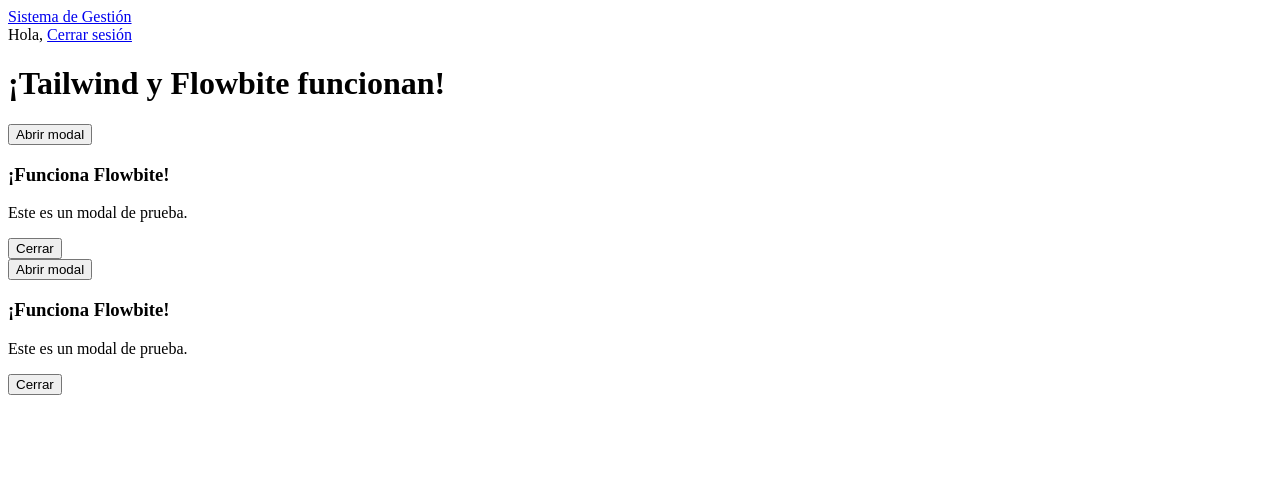
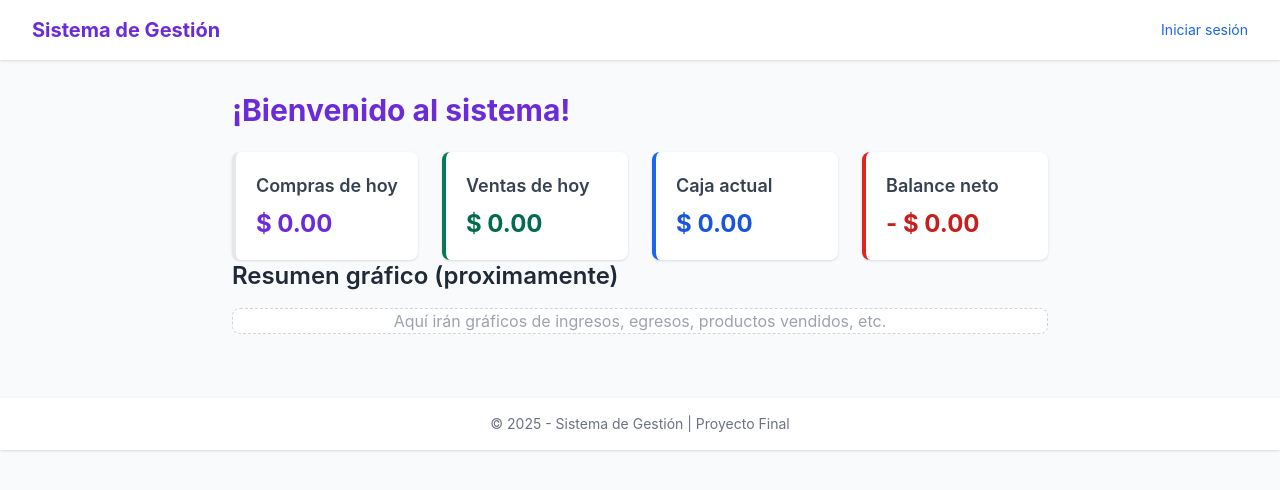
Before and after one commit to JULFABOR/PUERTO_REAL_DEFINITIVO, a Django app: page / in a window 1280 px wide. Shown: the top 490 px of the page. Run offline with Django 5.2, Linux system fonts and the light colour scheme; style sheets or scripts are compiled from the project's sources; some libraries are stand-ins or nearby versions.

Commit message:
5 commit Fabri Agregado y funcionando Tailwind y Flowbite de Node.js

```diff
--- a/HOME/templates/home/base.html
+++ b/HOME/templates/home/base.html
@@ -2,63 +2,52 @@
 <!DOCTYPE html>
 <html lang="es">
 <head>
-  <meta charset="UTF-8">
-  <meta name="viewport" content="width=device-width, initial-scale=1.0">
-  <title>{% block title %}Panel | Sistema de Gestión{% endblock %}</title>
+  <meta charset="UTF-8" />
+  <meta name="viewport" content="width=device-width, initial-scale=1.0" />
+  <title>{% block title %}Sistema de Gestión{% endblock %}</title>
 
-  <!-- CSS compilado de Tailwind + Flowbite -->
-  <link rel="stylesheet" href="{% static 'css/dist/styles.css' %}">
+  <!-- TailwindCSS compilado -->
+  <link rel="stylesheet" href="{% static 'css/dist/styles.css' %}" />
+
+  <!-- Flowbite CDN (JS + componentes UI) -->
+  <link rel="stylesheet" href="https://cdnjs.cloudflare.com/ajax/libs/flowbite/2.2.1/flowbite.min.css" />
+  <script defer src="https://cdnjs.cloudflare.com/ajax/libs/flowbite/2.2.1/flowbite.min.js"></script>
 
   <!-- Iconos opcionales -->
   <link href="https://unpkg.com/boxicons@2.1.4/css/boxicons.min.css" rel="stylesheet" />
 </head>
-<body class="text-gray-800 bg-gray-50">
 
-  <!-- Navbar -->
-  <nav class="bg-white shadow fixed top-0 left-0 w-full z-50">
-    <div class="max-w-7xl mx-auto px-4 sm:px-6 lg:px-8 py-3 flex justify-between items-center">
+<body class="bg-gray-50 text-gray-800 min-h-screen flex flex-col">
+
+  <!-- NAVBAR -->
+  <nav class="bg-white shadow z-50 w-full">
+    <div class="max-w-7xl mx-auto px-4 sm:px-6 lg:px-8 py-4 flex justify-between items-center">
       <a href="{% url 'home_dashboard' %}" class="text-xl font-bold text-purple-700 hover:text-purple-900">
         Sistema de Gestión
       </a>
+
       <div class="flex items-center space-x-4">
-        <span class="text-sm text-gray-600 hidden sm:inline">Hola, {{ user.username }}</span>
-        <a href="{% url 'logout' %}" class="text-sm text-red-600 hover:underline">Cerrar sesión</a>
+        {% if user.is_authenticated %}
+          <span class="text-sm hidden sm:inline">Hola, {{ user.username }}</span>
+          <a href="{% url 'logout' %}" class="text-sm text-red-600 hover:underline">Cerrar sesión</a>
+        {% else %}
+          <a href="{% url 'login' %}" class="text-sm text-blue-600 hover:underline">Iniciar sesión</a>
+        {% endif %}
       </div>
     </div>
   </nav>
 
-  <!-- Espacio debajo del navbar -->
-  <div class="pt-20 px-4 sm:px-6 lg:px-8 max-w-7xl mx-auto">
+  <!-- CONTENIDO -->
+  <main class="flex-grow max-w-7xl mx-auto px-4 sm:px-6 lg:px-8 py-8">
+    {% block content %}
+    <!-- Contenido de cada página va acá -->
+    {% endblock %}
+  </main>
 
-    <!-- Contenido dinámico -->
-    {% block content %}
-    {% endblock %}
+  <!-- FOOTER -->
+  <footer class="bg-white shadow mt-8 py-4 text-center text-sm text-gray-500">
+    © {{ year|default:2025 }} - Sistema de Gestión | Proyecto Final
+  </footer>
 
-    <!-- Botón para probar Flowbite -->
-    <div class="mt-10 text-center">
-      <button data-modal-target="default-modal" data-modal-toggle="default-modal" class="bg-blue-500 px-4 py-2 rounded text-white">
-        Abrir modal
-      </button>
-    </div>
-
-    <!-- Modal Flowbite -->
-    <div id="default-modal" tabindex="-1" aria-hidden="true"
-         class="hidden fixed top-0 left-0 w-full h-full bg-black bg-opacity-50 flex justify-center items-center z-50">
-      <div class="bg-white p-6 rounded shadow w-80">
-        <h3 class="text-lg font-semibold text-gray-800">¡Funciona Flowbite!</h3>
-        <p class="mt-2 text-sm text-gray-600">Este es un modal de prueba.</p>
-        <div class="text-right mt-4">
-          <button data-modal-hide="default-modal"
-                  class="bg-red-500 hover:bg-red-600 text-white px-3 py-1 rounded">
-            Cerrar
-          </button>
-        </div>
-      </div>
-    </div>
-
-  </div>
-
-  <!-- Flowbite JS -->
-  <script src="https://cdnjs.cloudflare.com/ajax/libs/flowbite/2.2.1/flowbite.min.js"></script>
 </body>
 </html>
--- a/HOME/templates/home/dashboard.html
+++ b/HOME/templates/home/dashboard.html
@@ -3,25 +3,39 @@
 {% block title %}Inicio | Sistema de Gestión{% endblock %}
 
 {% block content %}
-  <h1 class="text-4xl font-bold text-purple-700 mb-6">¡Tailwind y Flowbite funcionan!</h1>
+  <h1 class="text-3xl font-bold text-purple-700 mb-6">¡Bienvenido al sistema!</h1>
 
-  <button data-modal-target="default-modal" data-modal-toggle="default-modal"
-          class="bg-blue-500 px-4 py-2 text-white rounded">
-    Abrir modal
-  </button>
+  <div class="grid grid-cols-1 sm:grid-cols-2 lg:grid-cols-4 gap-6">
+    <!-- Total Compras -->
+    <div class="bg-white shadow rounded-lg p-5 border-l-4 border-purple-600">
+      <h2 class="text-lg font-semibold text-gray-700">Compras de hoy</h2>
+      <p class="mt-2 text-2xl font-bold text-purple-700">$ 0.00</p>
+    </div>
 
-  <!-- Modal -->
-  <div id="default-modal" tabindex="-1" aria-hidden="true"
-       class="hidden fixed top-0 left-0 w-full h-full bg-black bg-opacity-50 flex justify-center items-center z-50">
-    <div class="bg-white p-6 rounded shadow w-80">
-      <h3 class="text-lg font-semibold text-gray-800">¡Funciona Flowbite!</h3>
-      <p class="mt-2 text-sm text-gray-600">Este es un modal de prueba.</p>
-      <div class="text-right mt-4">
-        <button data-modal-hide="default-modal"
-                class="bg-red-500 hover:bg-red-600 text-white px-3 py-1 rounded">
-          Cerrar
-        </button>
-      </div>
+    <!-- Total Ventas -->
+    <div class="bg-white shadow rounded-lg p-5 border-l-4 border-green-600">
+      <h2 class="text-lg font-semibold text-gray-700">Ventas de hoy</h2>
+      <p class="mt-2 text-2xl font-bold text-green-700">$ 0.00</p>
+    </div>
+
+    <!-- Caja actual -->
+    <div class="bg-white shadow rounded-lg p-5 border-l-4 border-blue-600">
+      <h2 class="text-lg font-semibold text-gray-700">Caja actual</h2>
+      <p class="mt-2 text-2xl font-bold text-blue-700">$ 0.00</p>
+    </div>
+
+    <!-- Ingresos vs Egresos -->
+    <div class="bg-white shadow rounded-lg p-5 border-l-4 border-red-600">
+      <h2 class="text-lg font-semibold text-gray-700">Balance neto</h2>
+      <p class="mt-2 text-2xl font-bold text-red-700">- $ 0.00</p>
+    </div>
+  </div>
+
+  <!-- Espacio para gráficos futuros -->
+  <div class="mt-12">
+    <h2 class="text-2xl font-semibold text-gray-800 mb-4">Resumen gráfico (proximamente)</h2>
+    <div class="bg-white border border-dashed border-gray-300 rounded-lg p-10 text-center text-gray-400">
+      Aquí irán gráficos de ingresos, egresos, productos vendidos, etc.
     </div>
   </div>
 {% endblock %}
```
Also changed, not shown: theme/postcss.config.js (renamed from theme/static_src/postcss.config.js).
